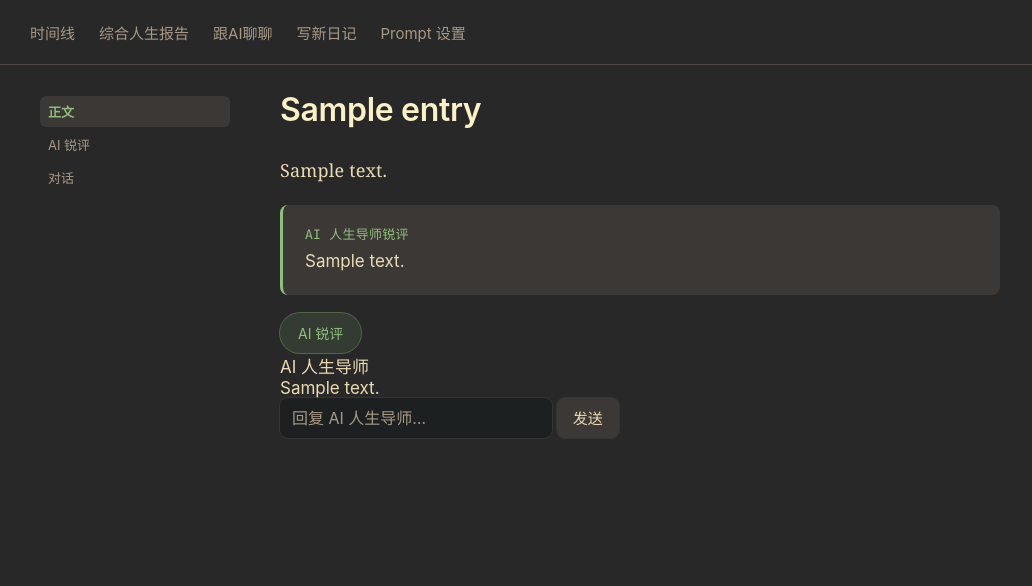
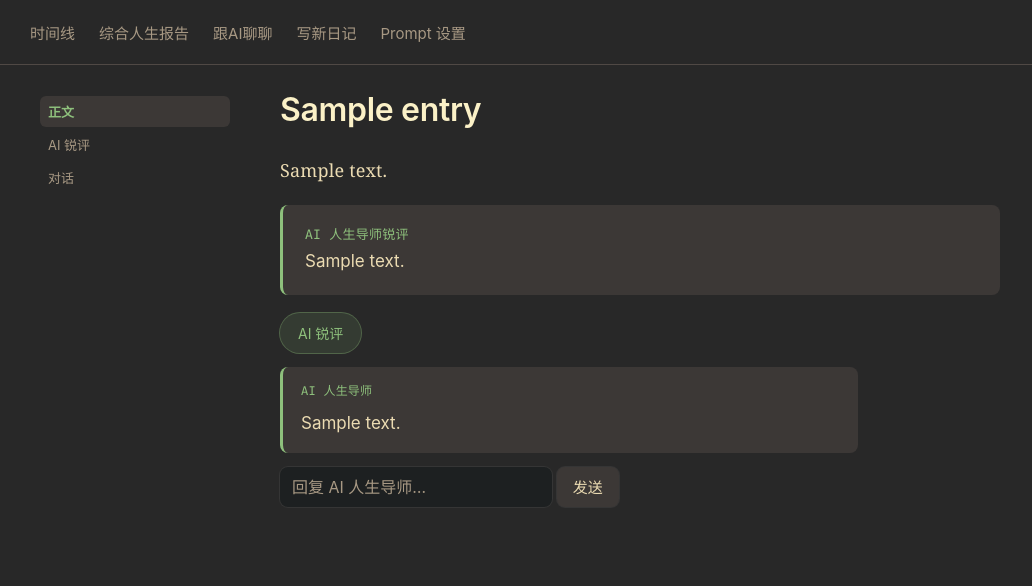
Before and after one commit to sinmentis/unflincher, a Python web app: template src/diary/templates/entry_detail.html in a window 1280 px wide. Shown: the top 586 px of the page, without its empty margins (0-1032 px from the left). Run offline with Jinja, Linux system fonts and the light colour scheme; the template is opened without the code that fills it: most values are stand-ins (such as "Sample title", 1, 10 or a date in 2020).

Commit message:
feat: style entry chat as left/right bubbles with a new --mine token
Co-authored-by: Copilot <223556219+Copilot@users.noreply.github.com>

```diff
--- a/src/diary/static/theme.css
+++ b/src/diary/static/theme.css
@@ -266,3 +266,32 @@ main:has(#chat-stream[data-streaming="1"])       #chat-send::after{
 .year-divider:first-child{ margin-top: 0; padding-top: 0; border-top: 0; }
 
 .side-nav--toc .side-nav-item{ text-decoration: none; }
+
+/* Chat bubbles — classic left/right layout. Mentor stays the existing --accent (aqua-green,
+   already used everywhere else for AI content) on the left; the user's own messages get a NEW
+   --mine (gruvbox yellow) accent on the right, so the two participants are visually distinct
+   without introducing a third hue the rest of the app doesn't already use.
+   Contrast check (WCAG 2.x, computed against this file's actual color values):
+   --mine (#fabd2f) as a body-text color would only be used at small/label sizes here, never as
+   large-block body text — .chat-bubble-label sits at 12px on --card (3c3836): #fabd2f on #3c3836
+   = 8.4:1, comfortably AA (and AAA) for text at any size. The bubble background itself is a
+   faint tint (rgba), so body text inside stays --ink (unchanged contrast from every other
+   .ai-card-family surface) rather than switching to yellow, which would fail AA on a light tint. */
+:root{ --gb-yellow-mine: var(--gb-yellow); }
+
+.chat-bubble{
+  max-width: 34em; margin: 14px 0; padding: 14px 18px; border-radius: var(--radius-md);
+  line-height: 1.8;
+}
+.chat-bubble-label{
+  font-family: var(--font-mono); font-size: 12px; margin-bottom: 6px; letter-spacing: .02em;
+}
+.chat-bubble.mentor{
+  background: var(--card); border-left: 3px solid var(--accent); margin-right: auto;
+}
+.chat-bubble.mentor .chat-bubble-label{ color: var(--accent); }
+.chat-bubble.mine{
+  background: rgba(250,189,47,0.08); border-right: 3px solid var(--gb-yellow-mine);
+  margin-left: auto; text-align: left;
+}
+.chat-bubble.mine .chat-bubble-label{ color: var(--gb-yellow-mine); text-align: right; }
```
Also changed, not shown: tests/test_routes_entry.py (+21 -0 lines).
